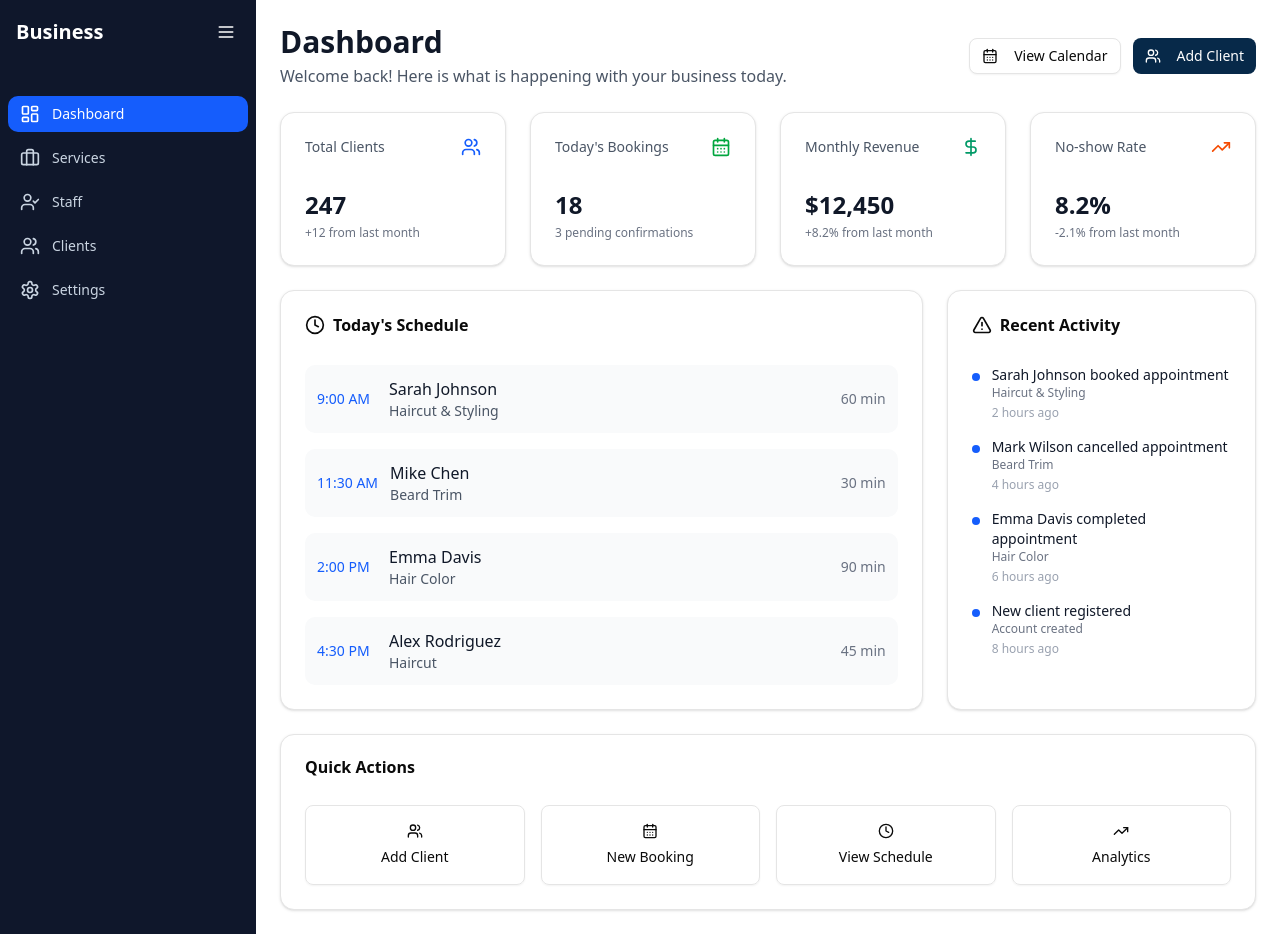
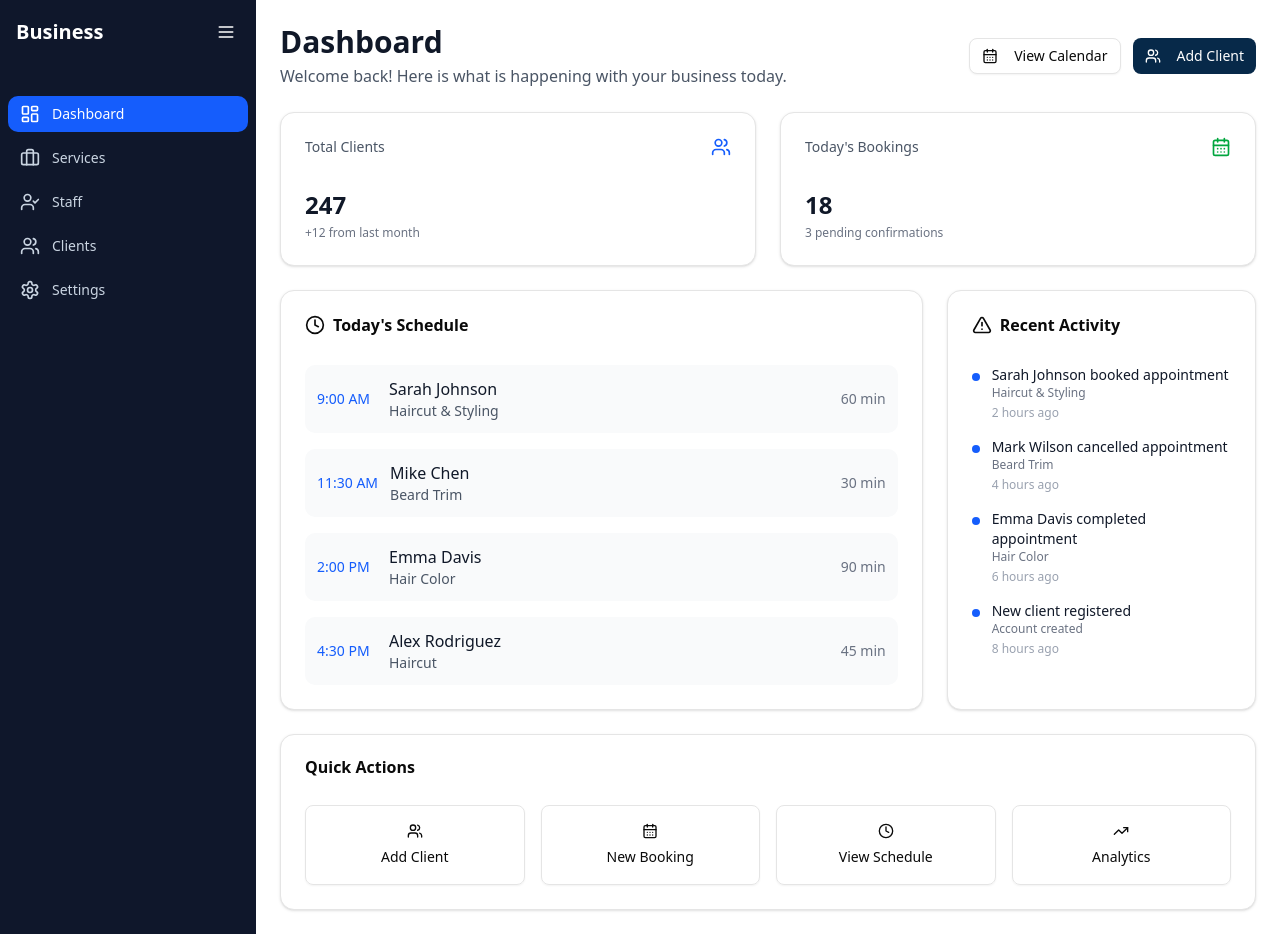
Before and after one commit to Hussein-Alayan/Slotify, a Next.js app in the folder client/: page /business-dashboard/dashboard in a window 1280 px wide. Built offline with nearby package versions, Linux system fonts and the light colour scheme.

Commit message:
refactor: remove unused stats and icons from StatsGrid component for cleaner code

```diff
--- a/client/src/app/business-dashboard/dashboard/components/stats-grid.tsx
+++ b/client/src/app/business-dashboard/dashboard/components/stats-grid.tsx
@@ -1,7 +1,7 @@
 "use client";
 
 import { Card, CardContent, CardHeader, CardTitle } from "@/components/ui/card";
-import { Users, CalendarDays, DollarSign, TrendingUp } from "lucide-react";
+import { Users, CalendarDays } from "lucide-react";
 
 const stats = [
   {
@@ -18,25 +18,11 @@ const stats = [
     icon: CalendarDays,
     color: "text-green-600",
   },
-  {
-    title: "Monthly Revenue",
-    value: "$12,450",
-    change: "+8.2% from last month",
-    icon: DollarSign,
-    color: "text-emerald-600",
-  },
-  {
-    title: "No-show Rate",
-    value: "8.2%",
-    change: "-2.1% from last month",
-    icon: TrendingUp,
-    color: "text-orange-600",
-  },
 ];
 
 export function StatsGrid() {
   return (
-    <div className="grid grid-cols-1 md:grid-cols-2 lg:grid-cols-4 gap-6">
+    <div className="grid grid-cols-1 md:grid-cols-2 gap-6">
       {stats.map((stat, index) => {
         const Icon = stat.icon;
         return (
```
